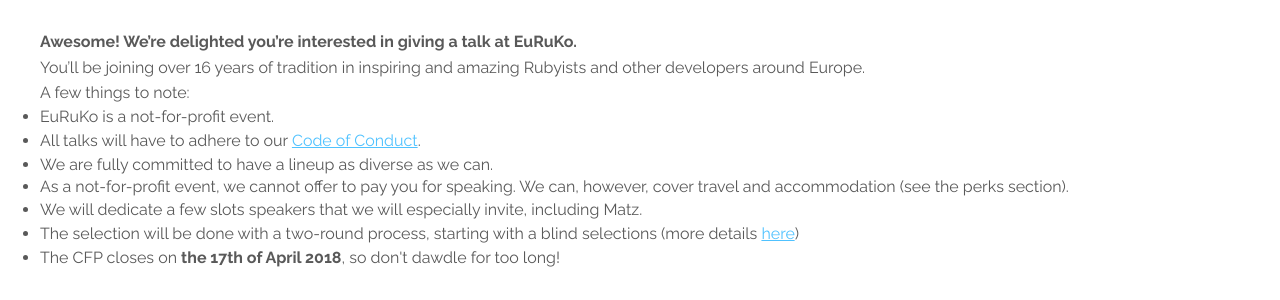
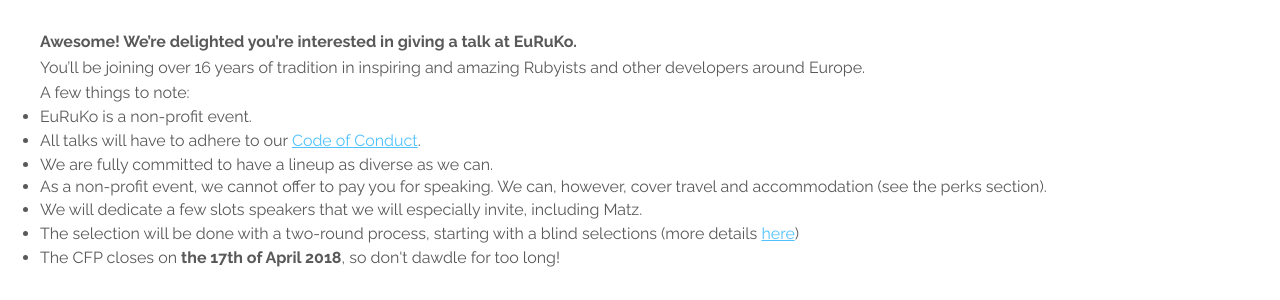
Before and after one commit to euruko/euruko2018.github.io, a Jekyll site: the page built from cfp.html, in a window 1280 px wide. Shown: the part 165-465 px from the top of the page. Built offline with Jekyll 4.4.1, drawn with Linux system fonts in a browser that asks for light colours.

Commit message:
Update cfp.html

```diff
--- a/cfp.html
+++ b/cfp.html
@@ -16,10 +16,10 @@
             <p>You’ll be joining over 16 years of tradition in inspiring and amazing Rubyists and other developers around Europe.</p>
             <p>A few things to note:</p>
             <ul>
-                <li>EuRuKo is a not-for-profit event.</li>
+                <li>EuRuKo is a non-profit event.</li>
                 <li>All talks will have to adhere to our <a href="/coc">Code of Conduct</a>.</li>
                 <li>We are fully committed to have a lineup as diverse as we can.</li>
-                <li>As a not-for-profit event, we cannot offer to pay you for speaking. We can, however, cover travel and accommodation (see the perks section).</li>
+                <li>As a non-profit event, we cannot offer to pay you for speaking. We can, however, cover travel and accommodation (see the perks section).</li>
                 <li>We will dedicate a few slots speakers that we will especially invite, including Matz.</li>
                 <li>The selection will be done with a two-round process, starting with a blind selections
                     (more details <a href="http://cfp.euruko2018.org/events/euruko2018">here</a>)</li>
```
